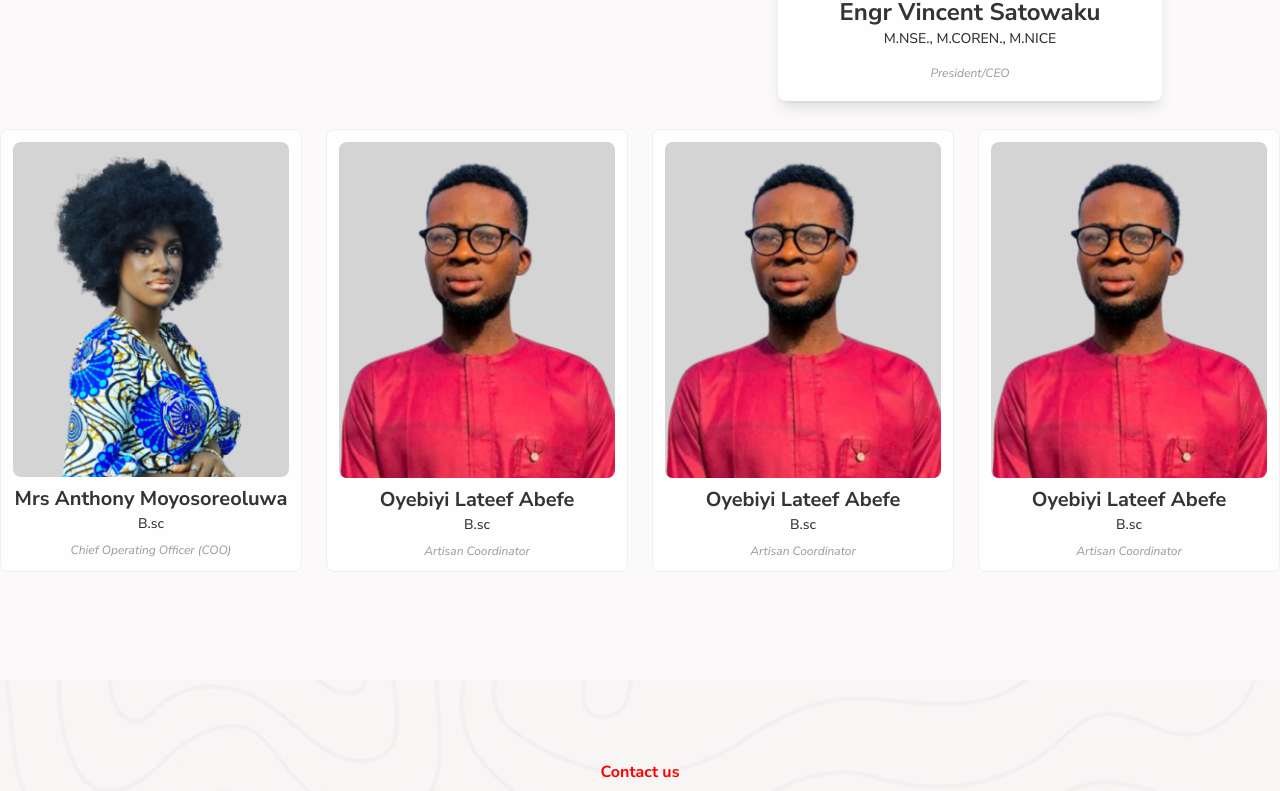
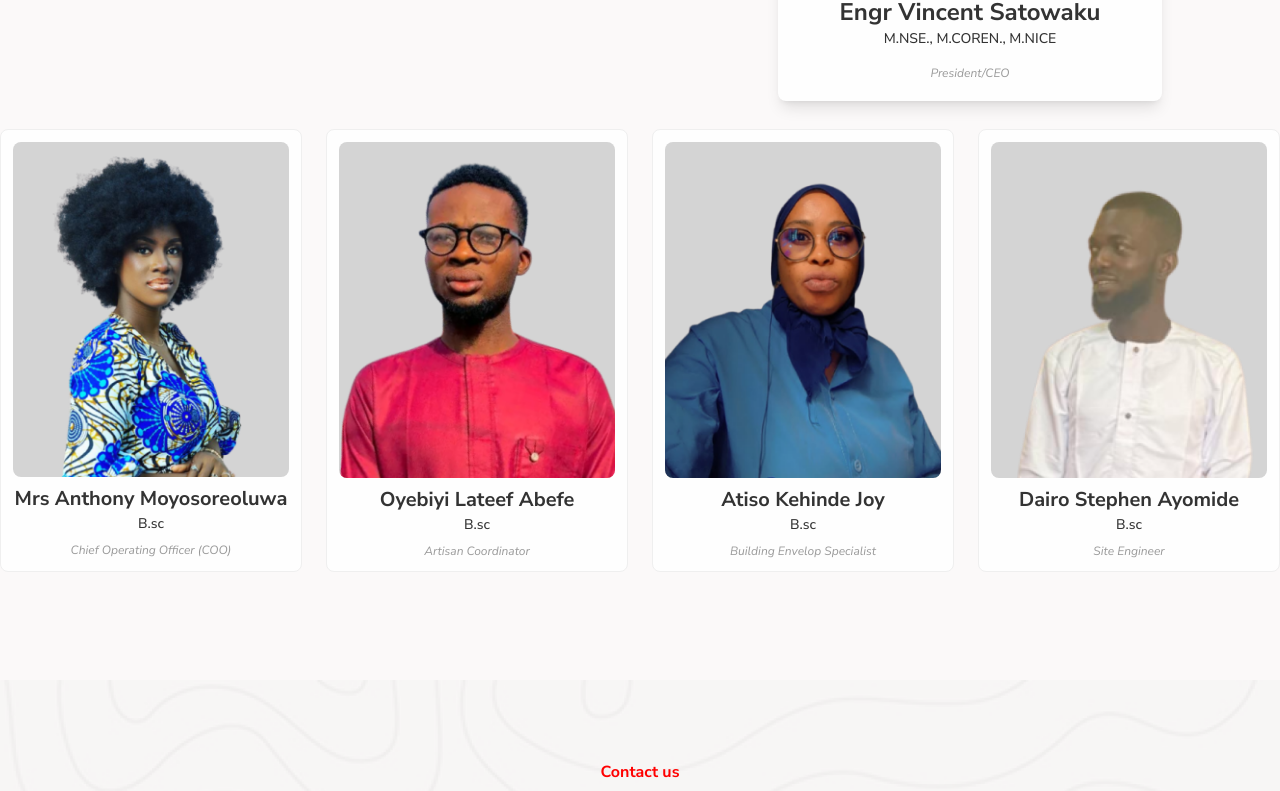
Before and after one commit to williamwebs/crystal-genius, a Next.js app: page / in a window 1280 px wide. Shown: the part 7176-7967 px from the top of the page. Built offline with nearby package versions, Linux system fonts and the light colour scheme.

Commit message:
team included

```diff
--- a/components/footer/Footer.tsx
+++ b/components/footer/Footer.tsx
@@ -108,8 +108,7 @@ const Footer = () => {
                   viewport={{ once: false, amount: 0.2 }}
                   className="text-base text-dark italic font-bold"
                 >
-                  Suit 6, First Floor, left wing, NUJ LIGHTHOUSE, 3/5 Adeyemo
-                  Alakija,street, Victoria Island, Lagos
+                  25, Malada Cresent, Ejigbo
                 </motion.p>
                 <motion.span
                   variants={fadeIn("right", 0.4)}
--- a/components/team/OurTeam.tsx
+++ b/components/team/OurTeam.tsx
@@ -86,16 +86,16 @@ const OurTeam = () => {
           role="Artisan Coordinator"
         />
         <Teams
-          image="/images/lateef.png"
-          name="Oyebiyi Lateef Abefe"
+          image="/images/atiso.png"
+          name="Atiso Kehinde Joy"
           qualification="B.sc"
-          role="Artisan Coordinator"
+          role="Building Envelop Specialist"
         />
         <Teams
-          image="/images/lateef.png"
-          name="Oyebiyi Lateef Abefe"
+          image="/images/stephen.png"
+          name="Dairo Stephen Ayomide"
           qualification="B.sc"
-          role="Artisan Coordinator"
+          role="Site Engineer"
         />
       </div>
     </section>
```
Also changed, not shown: public/images/atiso.png (added), public/images/stephen.png (added).
